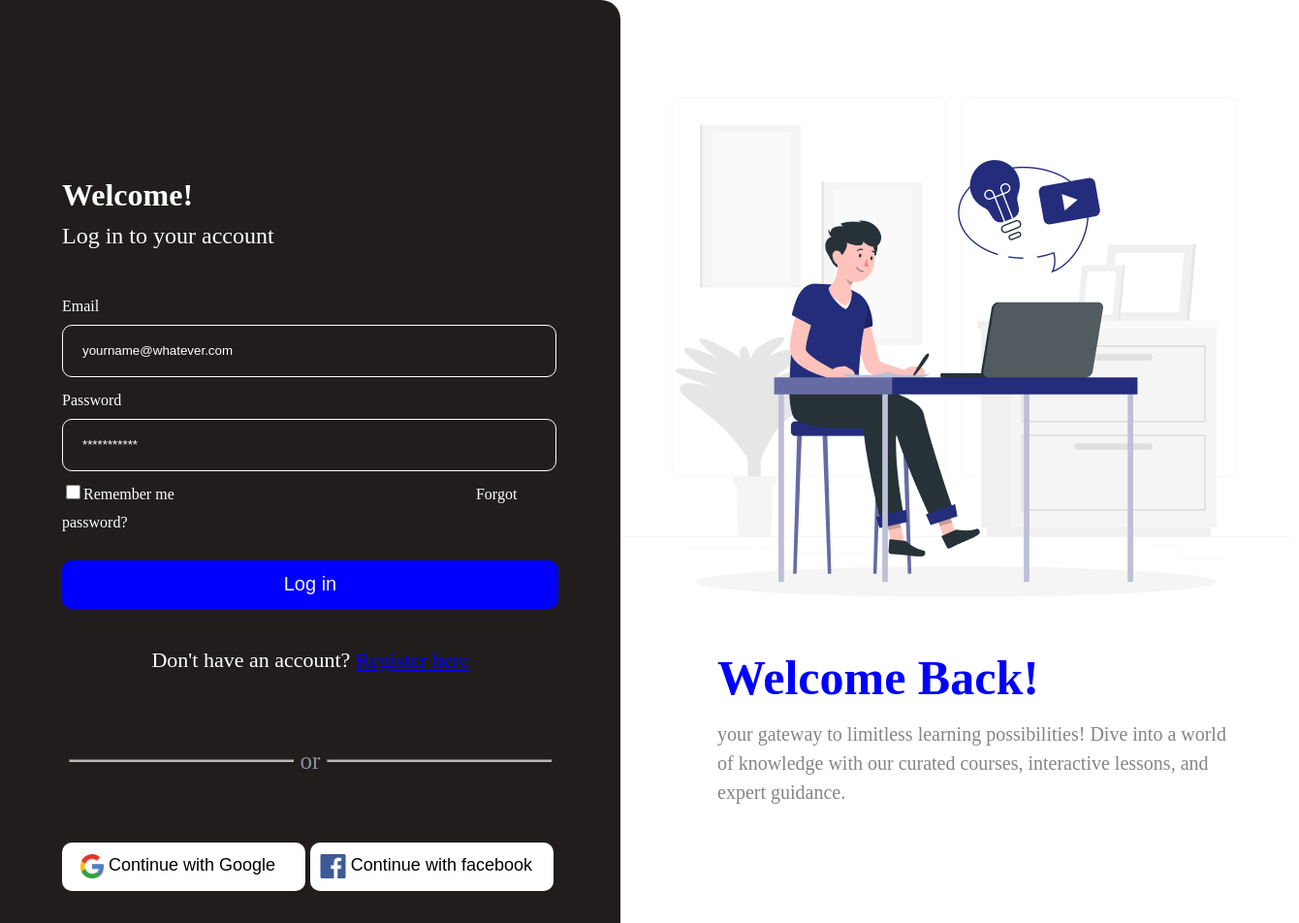
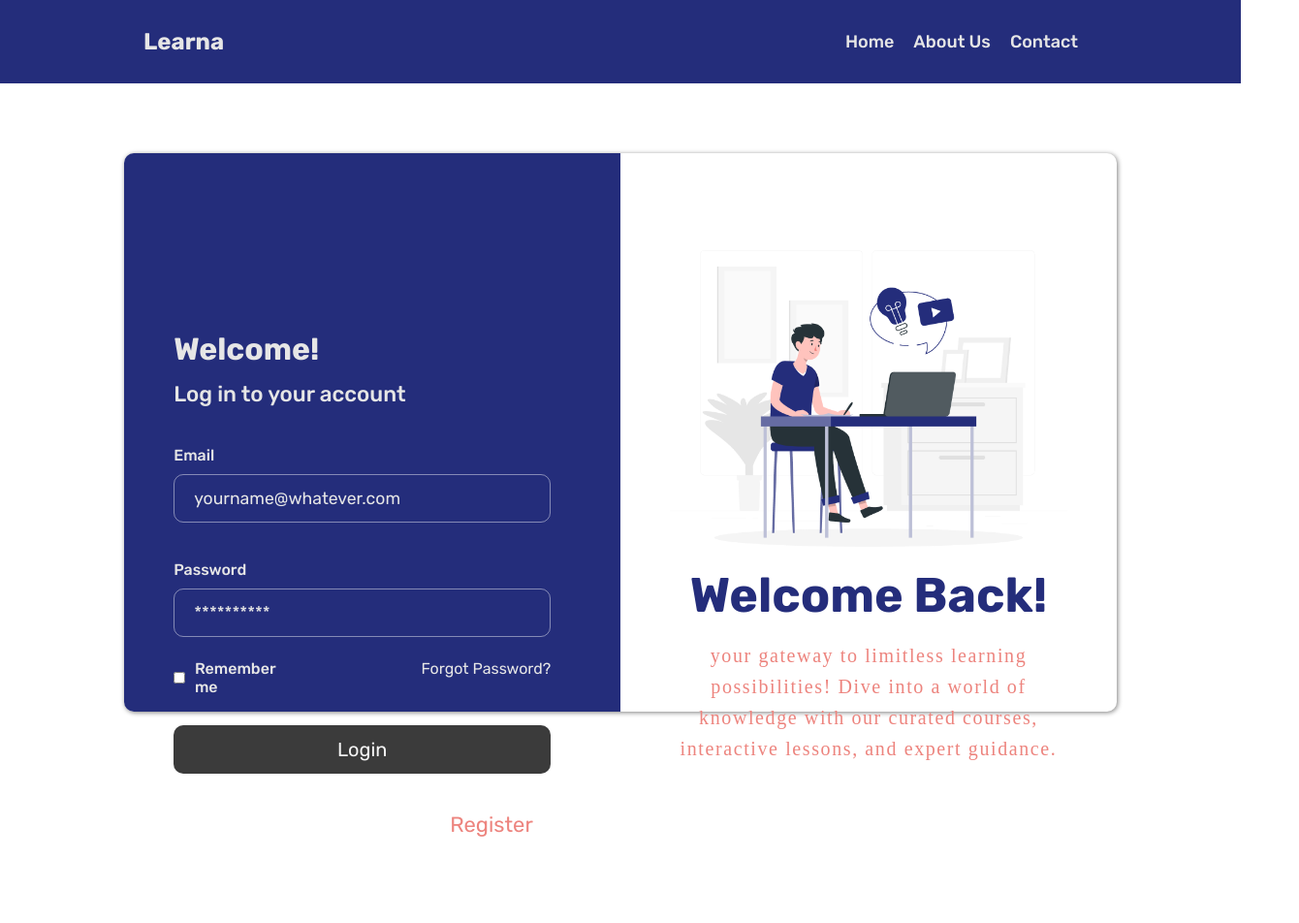
Before and after one commit to ikede-divine-keno/Learna, a plain HTML site: page frontend/login.html in a window 1280 px wide. Shown: the top 952 px of the page at 97% size, 1340 px wide, since content can reach past the window. After the commit the page ends 864 px from the top, so only its background shows below. Drawn offline with Linux system fonts and the light colour scheme.

Commit message:
Sign in page, ui redesigned and login logic modified

```diff
--- a/backend/middleware/authMiddleware.js
+++ b/backend/middleware/authMiddleware.js
@@ -41,6 +41,10 @@ const authenticateToken = (req, res, next) => {
   });
 };
 
+// const authorizeUser = (req, res, next) => {
+
+// }
+
 // Exporting the authenticateToken middleware for use in other modules
 module.exports = {
   authenticateToken
--- a/backend/routes/userRoutes.js
+++ b/backend/routes/userRoutes.js
@@ -16,7 +16,7 @@ const { authenticateToken } = require('../middleware/authMiddleware');
  * @module userController
  * @property {Function} user - Controller function for retrieving user information.
  */
-const { user } = require('../controllers/userController');
+const { user, getTeachers } = require('../controllers/userController');
 
 /**
  * Creates an instance of Express router for defining API routes.
@@ -28,6 +28,7 @@ const router = express.Router();
 
 // Define a route for handling GET requests at the root path '/'
 router.get('/', authenticateToken, user);
+// router.get('/
 
 /**
  * Exporting the router instance to make it accessible from other modules.
--- a/frontend/login.html
+++ b/frontend/login.html
@@ -1,43 +1,80 @@
 <!DOCTYPE html>
 <html>
+
 <head>
     <title>Learna Login Page</title>
     <meta charset="UTF-8">
     <meta name="viewport" content="width=device-width initial-scale=1.0">
     <link rel="stylesheet" href="styles/login.css" type="text/css">
 </head>
+
 <body>
+    <nav class="navbar">
+        <div class="nav-container">
+            <div class="logo">
+                <a href="#">Learna</a>
+            </div>
+            <div class="menu">
+                <ul>
+                    <li><a href="#">Home</a></li>
+                    <!-- <li><a href="#">Courses</a></li> -->
+                    <li><a href="#">About Us</a></li>
+                    <li><a href="#">Contact</a></li>
+                </ul>
+            </div>
+        </div>
+    </nav>
+
+    <div id="container">
         <div class="main">
             <div class="back">
-                <form id="signin-form">
+                <form action="">
+                    <div class="text">
                         <h1>Welcome!</h1>
-                    <h2>Log in to your account</h2>
-                    <!--<label>Select your role</label><br>
-                    <label><input type="radio" class="rolecheck" name="role" value="student" required>Student</label>
-                    <label><Input type="radio" class="rolecheck" name="role" value="teacher" required>Teacher</label>
-                    <label><input type="radio" class="rolecheck" name="role" value="admin" required>Admin</label><br>-->
-                    <label>Email</label><br>
-                    <input type="email" placeholder="yourname@whatever.com" required><br>
-                    <label>Password</label><br>
-                    <input type="password" placeholder="***********" minlength="8" required><br>
-                        <label><input type="checkbox" id="check">Remember me</label>
-                        <label id="forgot">Forgot password?</label><br></span>
-                    <button type="submit">Log in</button>
-                    <p>Don't have an account? <a href="signup.html">Register here</a></p>
-                    <span id="or"><hr>    or    <hr></span>
-                    <section>
-                        <button class="continue"><img src="images/Google.png"> Continue with Google</button>
-                        <button class="continue"><img src="images/Facebook.png"> Continue with facebook</button>
-                    </section>
+                        <h2>Log in to your account</h4>
+                    </div>
+                    <div id="email-input">
+                        <label>Email</label>
+                        <input type="email" placeholder="yourname@whatever.com" required />
+                    </div>
+
+                    <div id="password-input">
+                        <label>Password</label>
+                        <input type="password" placeholder="**********" required />
+                    </div>
+                    <div class="remember-forget">
+                        <div>
+                            <input id="check" type="checkbox" />
+                            <label for="check" id="checkbox">
+                                Remember me
+                            </label>
+                        </div>
+                        <div>
+                            <a href="#">Forgot Password?</a>
+                        </div>
+                    </div>
+                    <p class="error"></p>
+                    <a href="feed.html">
+                        <button type="submit" class="btn">Login</button>
+                    </a>
+
+                    <div class="register-link">
+                        <p>Don't have an account? <a href="signup.html">Register</a></p>
+                    </div>
                 </form>
             </div>
             <div class="Welcome">
                 <div class="welc">
-                    <img id="backdrop" src="images/login_backdrop.png">
+                    <div id="backdrop">
+                        <img src="images/login_backdrop.png">
+                    </div>
                     <h3>Welcome Back!</h3>
-                    <p>your gateway to limitless learning possibilities! Dive into a world of knowledge with our curated courses, interactive lessons, and expert guidance.</p>
+                    <p>your gateway to limitless learning possibilities! Dive into a world of knowledge with our curated
+                        courses, interactive lessons, and expert guidance.</p>
+                </div>
             </div>
         </div>
     </div>
 </body>
+
 </html>
--- a/frontend/styles/login.css
+++ b/frontend/styles/login.css
@@ -1,26 +1,101 @@
-body {
-    margin: 0%;
-    padding: 0%;
+@import url("https://fonts.googleapis.com/css2?family=Rubik:wght@300;400;500;600;700;800;900&display=swap");
+:root {
+    --primary-bg-color: #242d7b; /* Primary background color variable */
+    --seconary-bg-color: rgba(0, 0, 0, 0.767); /* Secondary background color variable */
+    --primary-text-color: #e6e6e6;   /* Text color variable */
+    --secondary-text-color: rgba(0, 0, 0, 0.767); /* Text color variable */
+    --tertiary-text-color:  #ed847e; /*#858585; Text color variable */
+    --primary-font: 'Rubik'; /* Text font variable */
+    --secondary-font: 'Poppins';
+  }
+* {
+	font-family: var(--primary-font);
+	box-sizing: border-box;
+	text-decoration: none;
+	list-style-type: none;
+	margin: 0;
+	padding: 0;
 }
+
+#container {
+    display: flex;
+    flex-direction: column;
+    align-items: center;
+    justify-content: center;
+    /* background-color: blue; */
+    height: 90vh;
+}
+
+.navbar {
+    background-color: var(--primary-bg-color);
+    color: var(--primary-text-color);
+    font-size: 18px;
+    padding: 10px 0;
+}
+
+.nav-container {
+    display: flex;
+    justify-content: space-between;
+    align-items: center;
+    max-width: 80%;
+    margin: 0 auto;
+    padding: 1.2rem 20px;
+}
+
+.logo a {
+    color: var(--primary-text-color);
+    font-size: 24px;
+    font-weight: bold;
+    text-decoration: none;
+}
+.logo a:hover {
+    text-decoration: none;
+}
+
+.menu ul {
+    list-style-type: none;
+    margin: 0;
+    padding: 0;
+    display: flex;
+}
+
+.menu li {
+    margin-right: 20px;
+}
+
+.menu li a {
+    color: var(--primary-text-color);
+    text-decoration: none;
+    font-weight: 500;
+}
+
+/* .menu li>a:hover {
+    text-decoration: underline;
+} */
+
+
 .main {
     display: flex;
     justify-content: space-between;
+    height: 80%;
     padding: 0%;
+    width: 80%;
+    box-shadow: gray 1px 1px 5px;
+    border-radius: 10px;
+    /* background-color: red; */
 }
 .back {
-    background-color: #211D1D;
     /**min-width: 643px;**/
     /**max-width: 800px;**/
     width: 50%;
-    max-height: 1024px;
     gap: 0px;
-    border-radius: 0px 20px 20px 0px;
+    border-radius: 10px 0px 0px 10px;
     border: 0px 1px 0px 0px;
     margin-bottom: 0%;
     padding-left: 0%;
     padding-bottom: 10%;
-    /**float: left;**/
-
+    background-color: var(--primary-bg-color);
+    /* background: linear-gradient(to bottom, var(--primary-bg-color) 45%, white 100%); */
 }
 form {
     padding-top: 183px;
@@ -31,16 +106,26 @@ form {
 }
 h1 {
     margin-top: 0%;
-    color: white;
+    color: var(--primary-text-color);
     margin-bottom: -10px;
 }
 h2 {
-    color: white;
-    margin-bottom: 50px;
     font-weight: normal;
+    margin: 1.5rem 0rem 2.5rem;
+    color: var(--primary-text-color);
+    font-size: 1.4rem;
+    font-weight: 500;
+}
+#email-input{
+    margin-bottom: 1.5rem;
+}
+#password-input{
+    margin-bottom: 0.5rem;
 }
 label {
-    color: white;
+    color: var(--primary-text-color);
+    font-weight: 500;
+    display: block;
 }
 .rolecheck {
     width: 33%;
@@ -53,48 +138,56 @@ input {
     width: 95%;
     background: transparent;
     border-radius: 10px;
-    border: 1px solid white;
+    border: 1px solid rgba(255, 255, 255, 0.445);
     height: 50px;
     padding-left: 20px;
-    color: white;
+    color: var(--primary-text-color);
+    outline: none;
+    font-size: 1.1rem;
+}
+.remember-forget{
+    display: flex;
+    justify-content: space-between;
+    width: 95%;
+}
+.remember-forget div:first-child {
+    display: flex;
+    width: 30%;
+}
+.remember-forget div input {
+    margin-top: 0px;
+    margin-bottom: 0px;
+    width: 10%;
+    margin-right: 10px;
+    background: transparent;
+    border-radius: 10px;
+    border: 1px solid rgba(255, 255, 255, 0.445);
+    padding-left: 20px;
+    height: inherit;
+    color: var(--primary-text-color);
+    outline: none;
+    font-size: 1.1rem;
+
 }
 input::placeholder {
-    color: white;
+    color: var(--primary-text-color);
 }
-span {
-    display: flex;
-    color: rgb(142, 142, 155);
-    margin-top: 5px;
-}
-hr {
-    width: 45%;
-    height: 1px;
-    background-color: rgb(196, 181, 181);
-    border-color: rgb(196, 181, 181);
-}
-#check {
-    width: 15px;
-    height: 15px;
-    margin-top: -1px;
-    background-color: #211D1D;
-}
-#forgot {
-    margin-left: 60%;
-}
+
 button {
-    width: 100%;
+    width: 95%;
     height: 50px;
     text-align: center;
-    background-color: blue;
+    background-color: var(--seconary-bg-color);
     color: whitesmoke;
-    border: rgb(3, 75, 77);
     border-radius: 10px;
     font-size: 20px;
     margin-top: 30px;
     margin-bottom: 30px;
+    border: none;
 }
 button:hover {
-    background-color: rgb(150, 127, 255);
+    background-color: transparent;
+    border: 1px solid var(--primary-text-color);
 }
 p {
     font-size: 22px;
@@ -104,11 +197,23 @@ p {
     margin-bottom: 15%;
 }
 a {
-    color: blue;
+    color: var(--primary-text-color);
 }
 a:hover {
-    color: aquamarine;
+    text-decoration: underline;
 }
+
+.register-link a {
+    color: var(--tertiary-text-color);
+}
+
+.error {
+    color: crimson;
+    margin-bottom: 10px;
+    display: none;
+    font-size: 18px;
+  }
+
 #or {
     margin-top: 40px;
     margin-bottom: 40px;
@@ -134,68 +239,70 @@ section {
 .Welcome {
    /** float: right;**/
     width: 50%;
-    max-height: 1024px;
+    display: flex;
+    justify-content: center;
 }
 .welc {
-    width: 700px;
+    width: 80%;
     margin-left: auto;
     margin-right: auto;
 }
 .welc #backdrop {
     margin-top: 100px;
-    width: 692px;
-    height: 515.69px;
-    /**margin-left: auto;
-    margin-right: auto;**/
+    width: 100%;
+    height: auto;
+    /* border: 0.5px solid var(--tertiary-text-color); */
+    border-radius: 10px;
+}
+.welc #backdrop img {
+    width: 100%;
 }
 .welc h3 {
     font-size: 50px;
-    color: blue;
-    margin-bottom: 0%;
-    padding-left: 100px;
-    /**margin-left: auto;
-    margin-right: auto;**/
+    color: var(--primary-bg-color);
+    margin: 1rem 0;
+    text-align: center;
 }
 .welc p{
-    color: #858585;
-    font-family: Poppins;
+    color: var(--tertiary-text-color);
+    font-family: var(--secondary-font);
     font-size: 20px;
     font-weight: 400;
-    line-height: 30px;
-    text-align: left;
-    width: 535px;
+    line-height: 2rem;
+    letter-spacing: 0.1rem;
+    text-align: center;
     height: 90px;
-    padding-left: 100px;
     margin-bottom: 25%;
-    /**margin-left: auto;
-    margin-right: auto;**/
 }
 @media only screen and (max-width: 768px) {
+    body{
+        height: unset;
+    }
     .main {
-        display: block;
+        flex-direction: column;
         padding-right: 0%;
         margin: 0%;
+        width: 100%;
     }
     .back {
         width: 100%;
+        height: 60vh;
         margin: 0%;
         padding: 0%;
         padding-bottom: 20%;
+        border-radius: unset;
+
     }
     .back form {
         width: 95%;
         padding-left: 5%;
         padding-top: 25%;
     }
-    form input {
-        width: 85%;
-    }
-    button {
-        width: 92%;
+    form input, button {
+        width: 95%;
     }
     .Welcome {
-        width: 100%;
-        padding-bottom: 20%;
+        display: none;
     }
     .welc {
         width: 90%;
```
Also changed, not shown: backend/controllers/userController.js (+8 -1 lines), frontend/scripts/signin.js (+21 -21 lines). Lines whose indentation alone changed are shown as unchanged.
